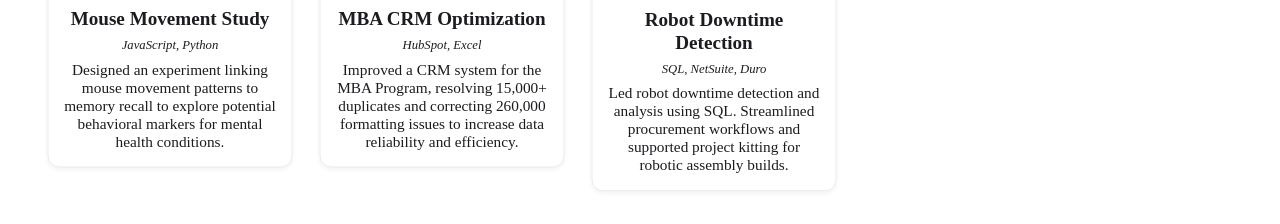
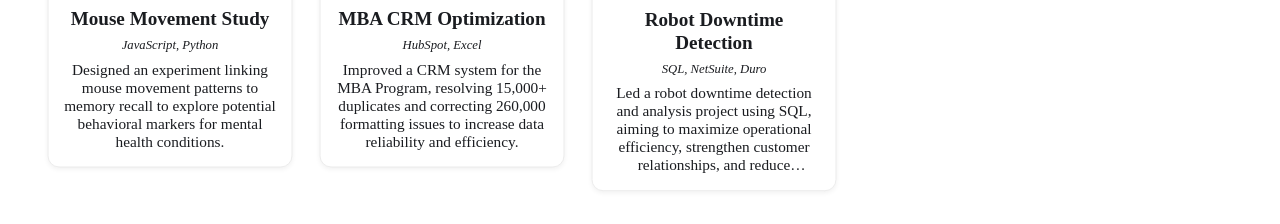
Before and after one commit to Fatima138/portfolio, a plain HTML site: page index.html in a window 1280 px wide. Shown: the part 1515-1739 px from the top of the page. Drawn offline with nearby package versions, Linux system fonts and the light colour scheme; a web font is replaced by a local one.

Commit message:
update Changes to be committed:

```diff
--- a/index.html
+++ b/index.html
@@ -102,7 +102,7 @@
                         </picture>
                         <h4>Robot Downtime Detection</h4>
                         <h5><em>SQL, NetSuite, Duro</em></h5>
-                        <p>Led robot downtime detection and analysis using SQL. Streamlined procurement workflows and supported project kitting for robotic assembly builds.</p>
+                        <p>Led a robot downtime detection and analysis project using SQL, aiming to maximize operational efficiency, strengthen customer relationships, and reduce downtime costs.</p>
                     </a>
                 </div>
 
```
